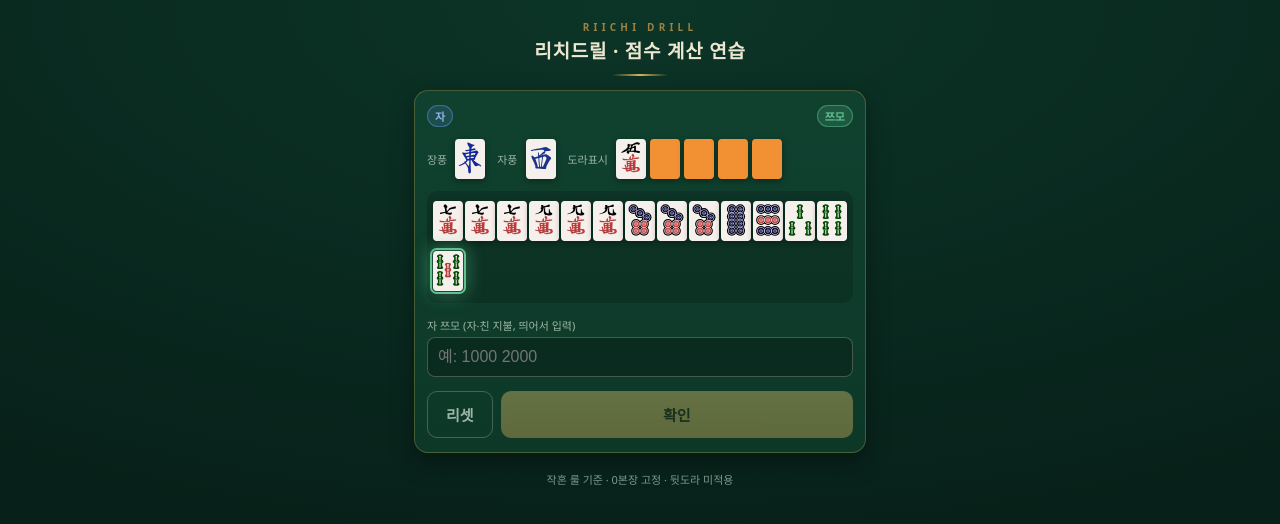
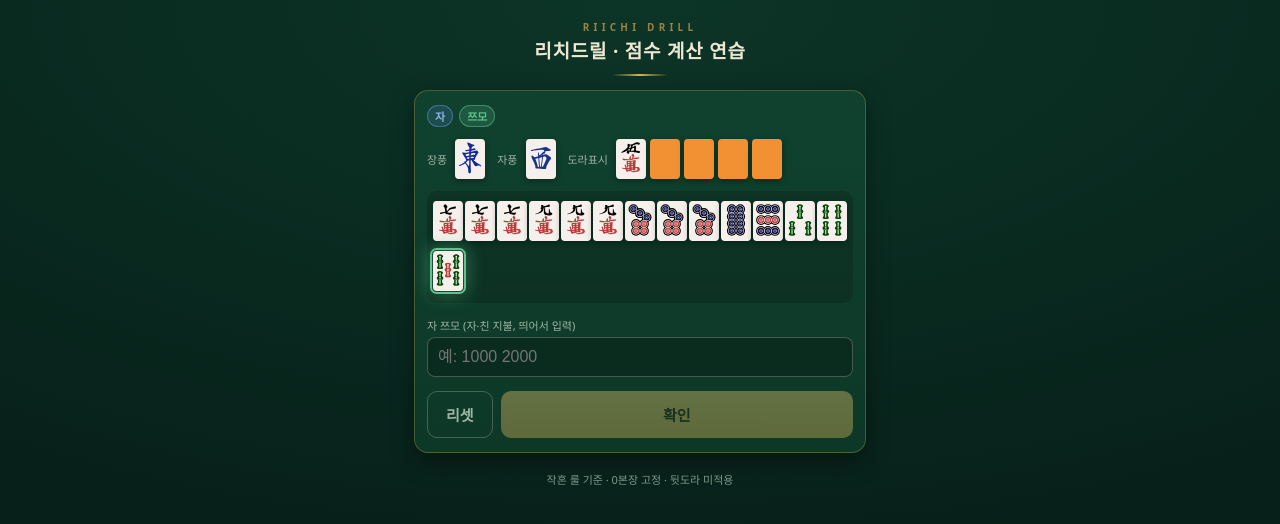
Before and after one commit to manbo-park/ronnya, a React (Vite) app: page / in a window 1280 px wide. Shown: the top 524 px of the page. Built offline with nearby package versions, Linux system fonts and the light colour scheme.

Commit message:
feat: 쯔모/론 배지의 우측 고정 정렬 원복
다른 배지들과 같은 흐름으로 배치하되 순서만
마지막에 노출한다.

```diff
--- a/src/styles.css
+++ b/src/styles.css
@@ -105,7 +105,6 @@ body {
 .badge-win {
     font-weight: 700;
     border: none;
-    margin-left: auto; /* 우측 끝 배치 */
 }
 
 .b-tsumo {
```
